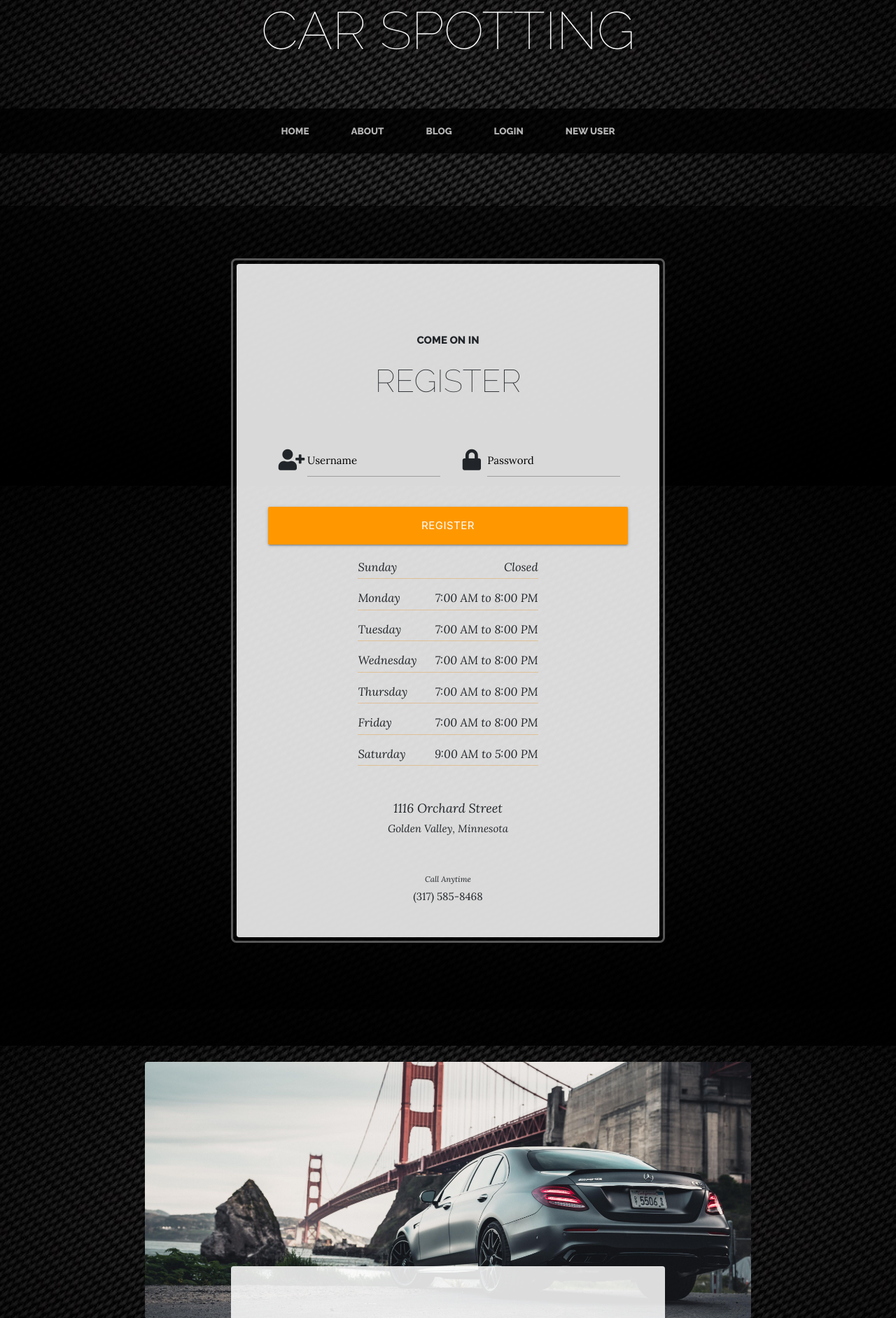
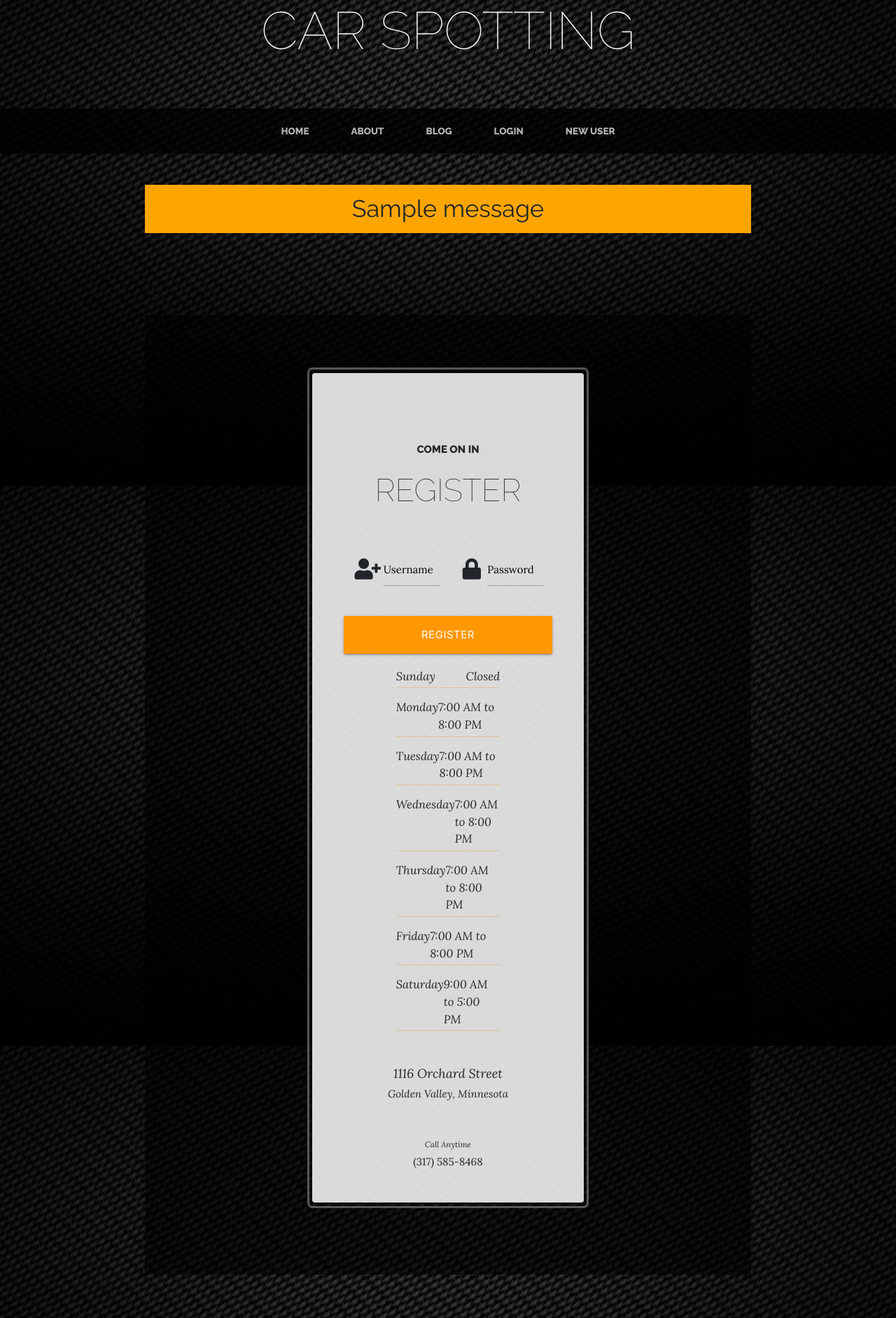
Before and after one commit to mattgreen91/milestone-project-3, a Flask app: page /new_user in a window 1280 px wide. Shown: the part 106-1989 px from the top of the page at 70% size. Run offline with Flask 2, Linux system fonts and the light colour scheme; one stand-in notice (Sample message) is shown; some libraries are stand-ins or nearby versions.

Commit message:
created flash messages for new user page

```diff
--- a/static/css/style.css
+++ b/static/css/style.css
@@ -25,24 +25,6 @@
 /* mid-section background */
 .cta {
     background-color: rgba(0,0,0,.6);
-}
-
-/* format drop down nav menu for smaller screens */
-
-@media only screen and (max-width: 991px) {
-
-    .navbar-collapse {
-        z-index: 1;
-        background-color: rgba(0,0,0,0.5);
-    }
-
-    nav ul a {
-        text-align: center;
-    }
-
-    nav ul a:hover {
-        background-color: rgba(0,0,0,0.7);
-    }
 }
 
 /* input fields colours */
@@ -85,7 +67,6 @@
       box-shadow: 0 1px 0 0 orange !important;
   }
 
-
   /* invalid color */
   .input-field input[type=text].invalid {
     border-bottom: 1px solid #000;
@@ -95,3 +76,29 @@
   .input-field .prefix.active {
     color: orange;
   }
+
+/* flash messages formatting */
+
+.flashes {
+    line-height: 2;
+    background-color: orange;
+    text-align: center;
+    display: block;
+
+/* format drop down nav menu for smaller screens */
+
+@media only screen and (max-width: 991px) {
+
+    .navbar-collapse {
+        z-index: 1;
+        background-color: rgba(0,0,0,0.5);
+    }
+
+    nav ul a {
+        text-align: center;
+    }
+
+    nav ul a:hover {
+        background-color: rgba(0,0,0,0.7);
+    }
+}
--- a/templates/base.html
+++ b/templates/base.html
@@ -72,8 +72,23 @@
     </div>
   </nav>
 
-  {% block content %}
-  {% endblock %}
+  <!-- flash messages -->
+  <section class="py-lg-4">
+    {% with messages = get_flashed_messages() %}
+      {% if messages %}
+        {% for message in messages %}
+          <div class="container">
+            <h4 class="row flashes">{{ message }}</h4>
+          </div>
+        {% endfor %}
+      {% endif %}
+    {% endwith %}
+  </section>
+
+  <main class="container">
+    {% block content %}
+    {% endblock %}
+  </main>
 
    <footer class="footer text-faded text-center py-5">
     <div class="container">
--- a/templates/login.html
+++ b/templates/login.html
@@ -9,6 +9,7 @@
                 <span class="section-heading-upper">Welcome</span>
                 <span class="section-heading-lower">Log In</span>
               </h2>
+              <form>
                 <div class="row">
                   <div class="input-field col s12">
                     <i class="fas fa-user prefix light-grey-text"></i>
@@ -24,6 +25,8 @@
                 <div class="row">
                 <button type="submit" class="col s12 btn-large orange">Log In</button>
                 </div>
+              </form>
+
 
 
 
--- a/templates/new_user.html
+++ b/templates/new_user.html
@@ -9,6 +9,7 @@
                 <span class="section-heading-upper">Come On In</span>
                 <span class="section-heading-lower">Register</span>
               </h2>
+              <form method="POST" action="{{ url_for('new_user') }}">
                 <div class="row">
                   <div class="input-field col s12">
                     <i class="fas fa-user-plus prefix light-grey-text"></i>
@@ -24,6 +25,7 @@
                   <div class="row">
                   <button type="submit" class="col s12 btn-large orange">Register</button>
                 </div>
+              </form>
 
               <ul class="list-unstyled list-hours mb-5 text-left mx-auto">
                 <li class="list-unstyled-item list-hours-item d-flex">
```
